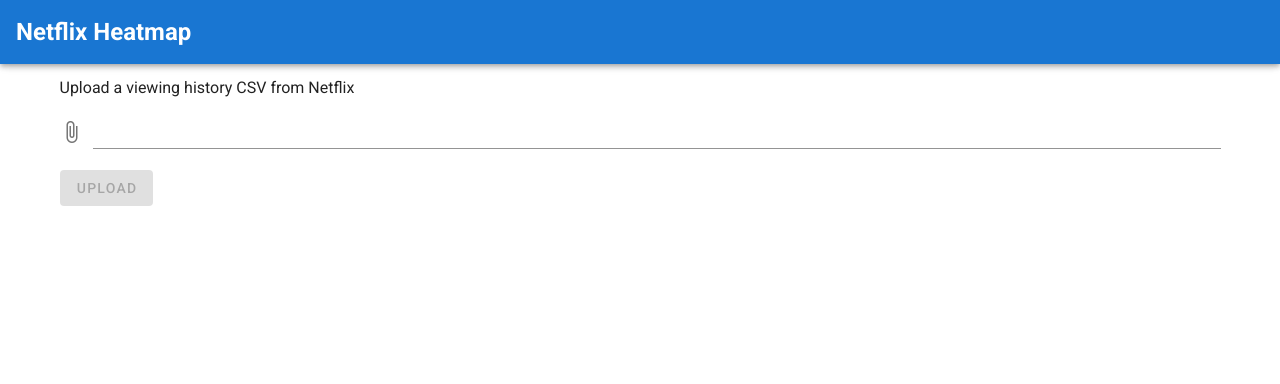
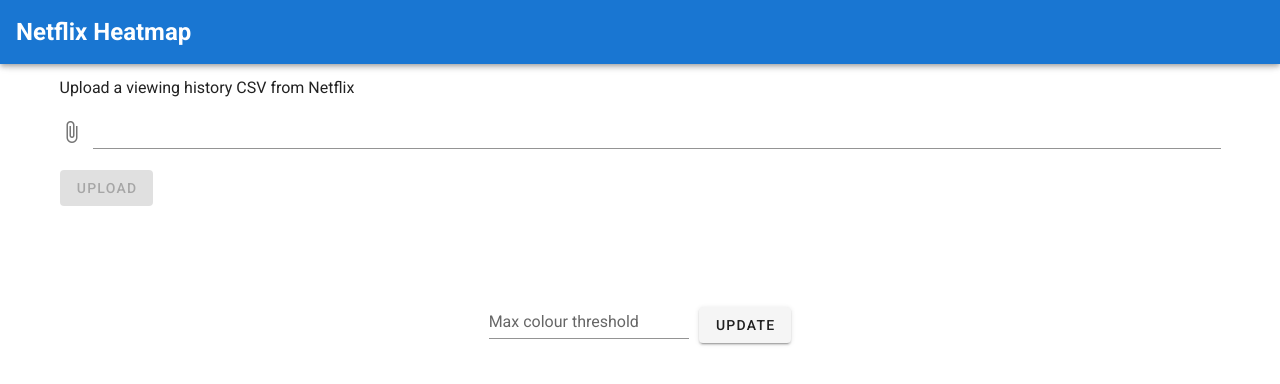
Before and after one commit to shadowsora211/netflix-heatmap, a Vue app: page / in a window 1280 px wide. Shown: the top 384 px of the page. Built offline with nearby package versions, Linux system fonts and the light colour scheme; what vue-calendar-heatmap, vue-toast-notification would draw is missing.

Commit message:
Add input box to adjust max colour threshold

```diff
--- a/src/components/Home.vue
+++ b/src/components/Home.vue
@@ -16,6 +16,7 @@
         :values="dailyCounts"
         :end-date="maxDate"
         :tooltip-unit="unit"
+        :max="maxDays"
       />
     </v-row>
     <v-row v-if="historyMap" justify="center">
@@ -36,6 +37,14 @@
       </div>
     </v-row>
 
+    <br>
+    <br>
+
+    <v-row align="center" justify="center">
+      <v-text-field class="inputbox" label="Max colour threshold" v-model="maxDaysInput" type="number" clearable />
+      <v-btn @click="updatedMaxDays">Update</v-btn>
+    </v-row>
+
   </v-container>
 </template>
 
@@ -50,11 +59,17 @@
     historyMap: null,
     currYear: null,
     unit: "titles",
+    maxDays: null,
+    maxDaysInput: null
   }),
 
   mounted() {
     if (localStorage.historyMap) {
       this.historyMap = JSON.parse(localStorage.historyMap);
+    }
+    if (localStorage.maxDays) {
+      this.maxDays = parseInt(localStorage.maxDays);
+      this.maxDaysInput = localStorage.maxDays;
     }
 
     this.currYear = this.getCurrYear();
@@ -96,6 +111,11 @@
       var today = new Date();
       return today.getFullYear();
     },
+
+    updatedMaxDays() {
+      this.maxDays = parseInt(this.maxDaysInput);
+      localStorage.maxDays = this.maxDays;
+    }
   },
 
   computed: {
@@ -172,4 +192,9 @@
   font-weight: bold;
   color: var(--v-primary-base);
 }
+
+.inputbox {
+  max-width: 200px;
+  margin-right: 10px;
+}
 </style>
```
